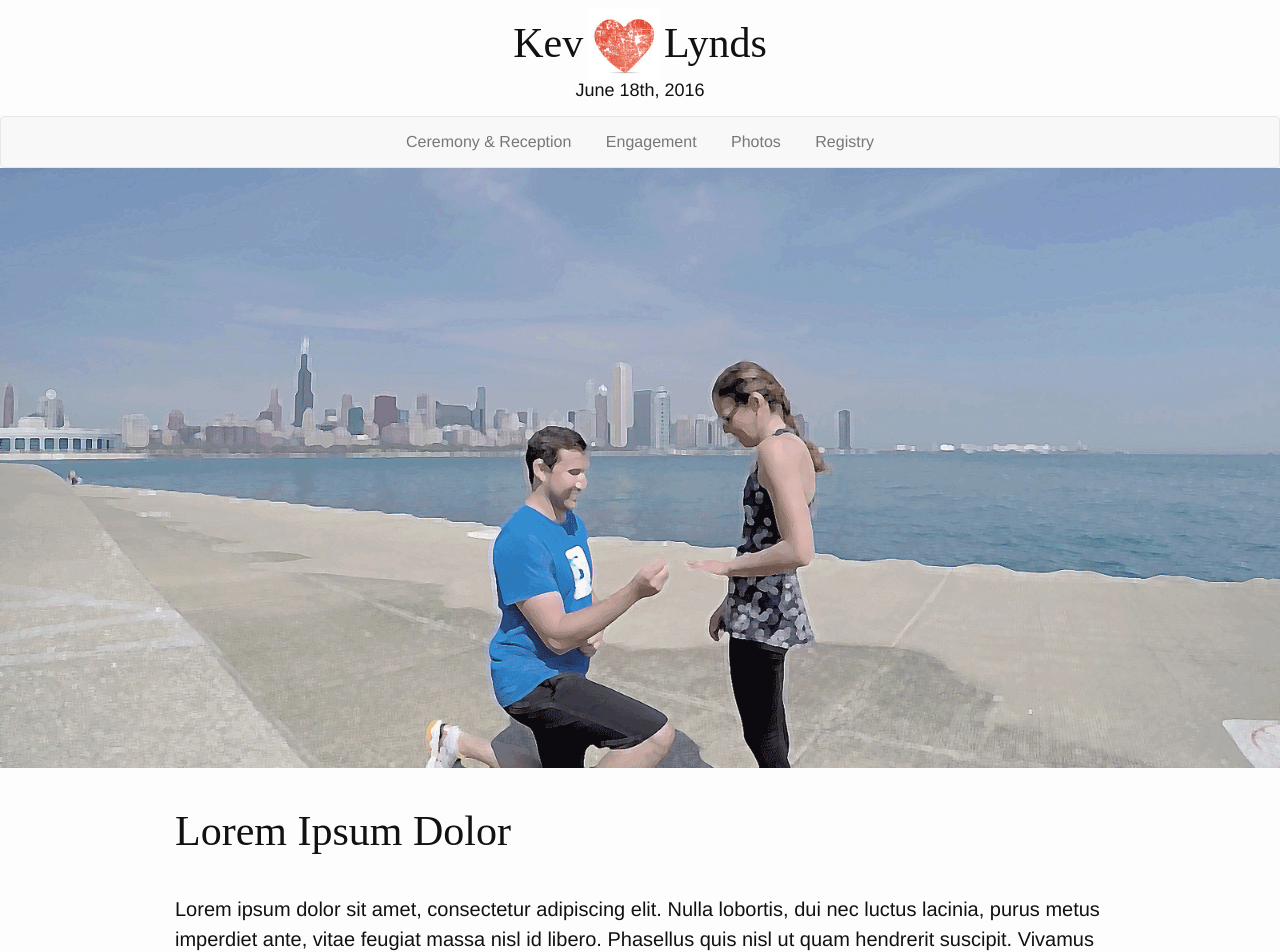
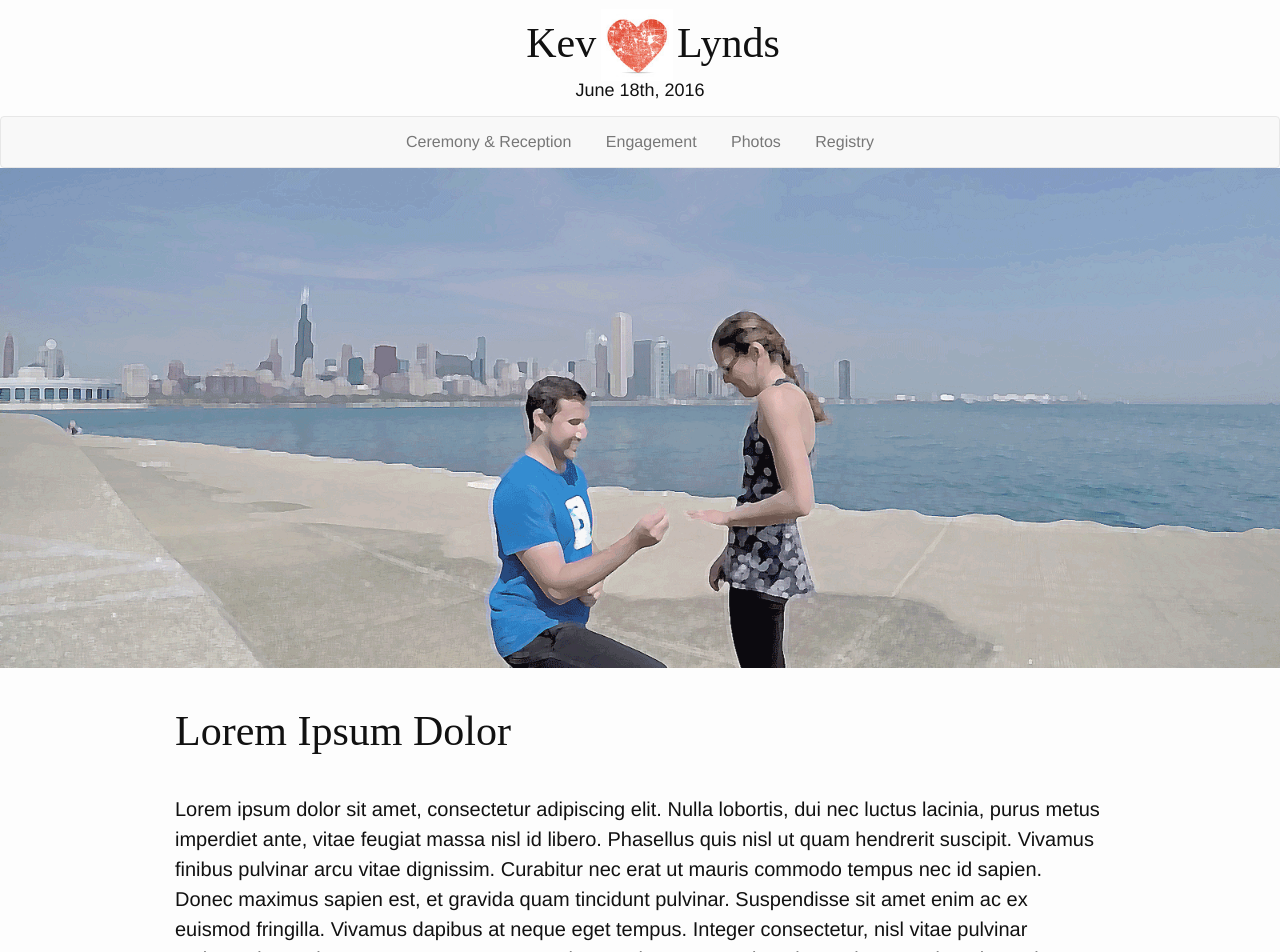
Before and after one commit to khoffma4/wedding, a Jekyll site: the page built from index.html, in a window 1280 px wide. Shown: the top 952 px of the page. Built offline with Jekyll 4.4.1, drawn with Linux system fonts in a browser that asks for light colours; nearby versions of some CDN libraries; some web fonts are replaced.

```diff
--- a/_includes/head.html
+++ b/_includes/head.html
@@ -6,16 +6,22 @@
   <title>{% if page.title %}{{ page.title }}{% else %}{{ site.title }}{% endif %}</title>
   <meta name="description" content="{% if page.excerpt %}{{ page.excerpt | strip_html | strip_newlines | truncate: 160 }}{% else %}{{ site.description }}{% endif %}">
 
+  <!-- JQuery -->
+  <script src="https://code.jquery.com/jquery-1.11.3.min.js"></script>
+
+
   <!-- Bootstrap -->
   <link href="https://maxcdn.bootstrapcdn.com/bootstrap/3.3.5/css/bootstrap.min.css" rel="stylesheet">
   <script src="https://maxcdn.bootstrapcdn.com/bootstrap/3.3.5/js/bootstrap.min.js"></script>
 
+  <!-- Porject Assets -->
   <link rel="stylesheet" href="{{ "/css/main.css" | prepend: site.baseurl }}">
-  <link rel="canonical" href="{{ page.url | replace:'index.html','' | prepend: site.baseurl | prepend: site.url }}">
-  <link rel="alternate" type="application/rss+xml" title="{{ site.title }}" href="{{ "/feed.xml" | prepend: site.baseurl | prepend: site.url }}" />
+  <script src="{{ "/js/main.js" | prepend: site.baseurl }}"></script>
 
   <!-- Fonts -->
   <link href='http://fonts.googleapis.com/css?family=Amatic+SC' rel='stylesheet' type='text/css'>
   <link href='http://fonts.googleapis.com/css?family=Rouge+Script' rel='stylesheet' type='text/css'>
 
+  <link rel="canonical" href="{{ page.url | replace:'index.html','' | prepend: site.baseurl | prepend: site.url }}">
+
 </head>
--- a/_sass/_layout.scss
+++ b/_sass/_layout.scss
@@ -250,6 +250,7 @@ h2 {
 
 .navbar {
   margin-bottom: 0px;
+  z-index: 1000;
 }
 
 ul.navbar-nav {
@@ -262,9 +263,17 @@ ul.navbar-nav {
   }
 }
 
+nav.fixed-nav {
+  position: fixed;
+  width: 100%;
+  left: 0;
+  top: 0;
+}
+
 header {
   text-align: center;
-  h1 { display: inline-block;}
+  h1 { display: inline-block; }
+  h1:first-child { margin-left:26px; }
 }
 
 img.heart {
--- a/_sass/_parallax.scss
+++ b/_sass/_parallax.scss
@@ -28,7 +28,7 @@ section.module.content {
   padding: 40px 0;
 }
 section.module.parallax {
-  height: 600px;
+  height: 500px;
   background-position: 50% 50%;
   background-repeat: no-repeat;
   background-attachment: fixed;
--- /dev/null
+++ b/js/main.js
@@ -0,0 +1,11 @@
+$( document ).ready(function() {
+
+  $(window).scroll(function(){
+    var nav = $("nav.navbar"),
+        scroll = $(window).scrollTop();
+
+    if (scroll >= 100) nav.addClass('fixed-nav');
+    else nav.removeClass('fixed-nav');
+  });
+
+});
```
